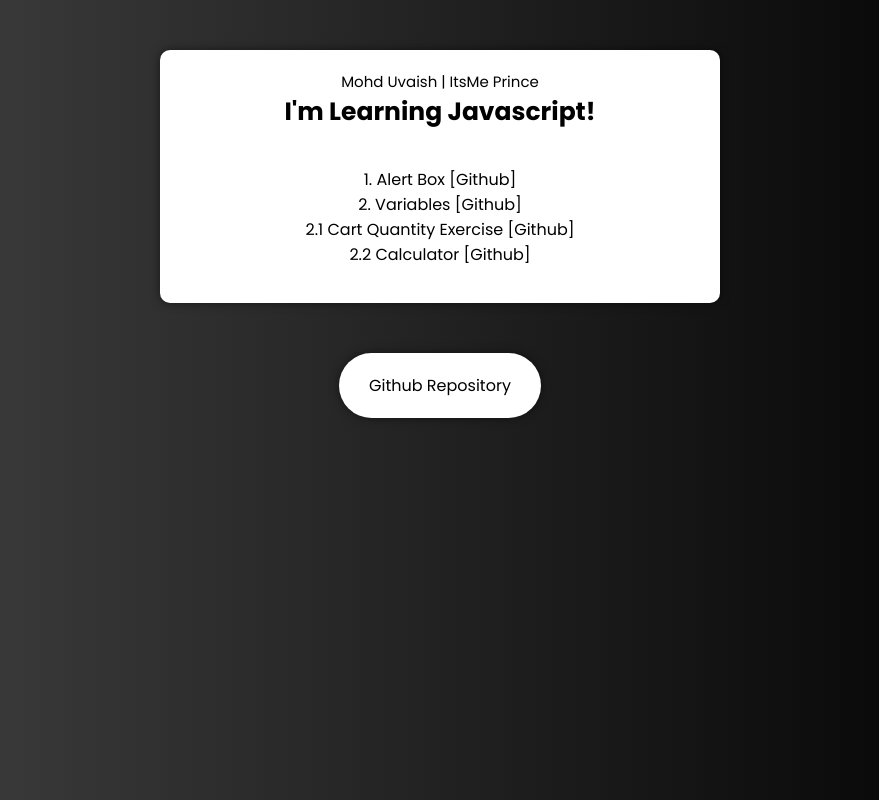
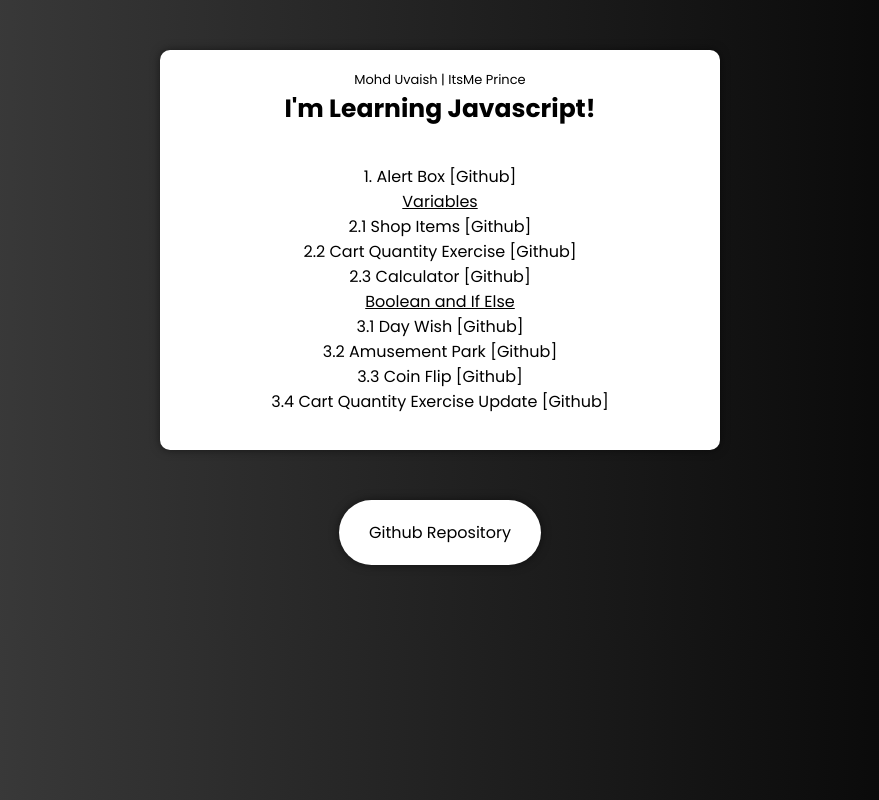
Before and after one commit to itsmeprinceyt/javascript-practice, a plain HTML site: page index.html in a window 1280 px wide. Shown: the whole page, without its empty margins (200-1079 px from the left). Drawn offline with Linux system fonts and the light colour scheme.

Commit message:
Lesson - Boolean

```diff
--- a/index.html
+++ b/index.html
@@ -16,14 +16,27 @@
                 </div>
                 <div class="links">
                     <ul type="none">
+                        <!-- First -->
                         <li>1. <a href="Lesson - Alert Box/alert.html" target="_blank">Alert Box</a><a class="github" href="https://github.com/itsmeprinceyt/javascript-practice/blob/main/Lesson%20-%20Alert%20Box/" target="_blank"> [Github]</a></li>
 
-                        <li>2. <a href="Lesson - Variables/variables.html" target="_blank">Variables</a><a class="github" href="https://github.com/itsmeprinceyt/javascript-practice/blob/main/Lesson%20-%20Variables/variables.html" target="_blank"> [Github]</a>
-                        <ul type="none">
-                            <li>2.1 <a href="Lesson - Variables/cartQuantity.html" target="_blank">Cart Quantity Exercise </a><a class="github" href="https://github.com/itsmeprinceyt/javascript-practice/blob/main/Lesson%20-%20Variables/cartQuantity.html" target="_blank"> [Github]</a></li>
-                            <li>2.2 <a href="Lesson - Variables/Scrappy_Calculator.html" target="_blank">Calculator</a><a class="github" href="https://github.com/itsmeprinceyt/javascript-practice/blob/main/Lesson%20-%20Variables/Scrappy_Calculator.html" target="_blank"> [Github]</a></li>
-                        </ul>
-                        </li>
+                        <!-- Second -->
+                        <li style="text-decoration: underline;">Variables</li>
+                        <li>2.1 <a href="Lesson - Variables/variables.html" target="_blank">Shop Items</a><a class="github" href="https://github.com/itsmeprinceyt/javascript-practice/blob/main/Lesson%20-%20Variables/variables.html" target="_blank"> [Github]</a>
+                        <li>2.2 <a href="Lesson - Variables/cartQuantity.html" target="_blank">Cart Quantity Exercise</a><a class="github" href="https://github.com/itsmeprinceyt/javascript-practice/blob/main/Lesson%20-%20Variables/cartQuantity.html" target="_blank"> [Github]</a></li>
+                        <li>2.3 <a href="Lesson - Variables/Scrappy_Calculator.html" target="_blank">Calculator</a><a class="github" href="https://github.com/itsmeprinceyt/javascript-practice/blob/main/Lesson%20-%20Variables/Scrappy_Calculator.html" target="_blank"> [Github]</a></li>
+
+                        <!-- Third -->
+                        <li style="text-decoration: underline;">Boolean and If Else</li>
+                        <li>3.1 <a href="Lesson - Boolean and If Else/DayWish.html" target="_blank">Day Wish</a><a class="github" href="https://github.com/itsmeprinceyt/javascript-practice/blob/main/Lesson%20-%20Boolean%20and%20If%20Else/DayWish.html" target="_blank"> [Github]</a>
+                        <li>3.2 <a href="Lesson - Boolean and If Else/AmusementPark.html" target="_blank">Amusement Park</a><a class="github" href="https://github.com/itsmeprinceyt/javascript-practice/blob/main/Lesson%20-%20Boolean%20and%20If%20Else/AmusementPark.html" target="_blank"> [Github]</a>
+                        <li>3.3 <a href="Lesson - Boolean and If Else/CoinFlip.html" target="_blank">Coin Flip</a><a class="github" href="https://github.com/itsmeprinceyt/javascript-practice/blob/main/Lesson%20-%20Boolean%20and%20If%20Else/CoinFlip.html" target="_blank"> [Github]</a>
+                        <li>3.4 <a href="Lesson - Boolean and If Else/cartQuantity2.html" target="_blank">Cart Quantity Exercise Update</a><a class="github" href="https://github.com/itsmeprinceyt/javascript-practice/blob/main/Lesson%20-%20Boolean%20and%20If%20Else/cartQuantity2.html" target="_blank"> [Github]</a>
+
+
+
+
+
+
                     </ul>
                 </div>
             </div>
--- a/style.css
+++ b/style.css
@@ -86,7 +86,7 @@ a:hover, .github:hover{
     text-align: center;
     margin: 0;
     font-weight: 400;
-    font-size: 15px;
+    font-size: 13px;
 }
 ul{
     font-family: Poppins;
```
